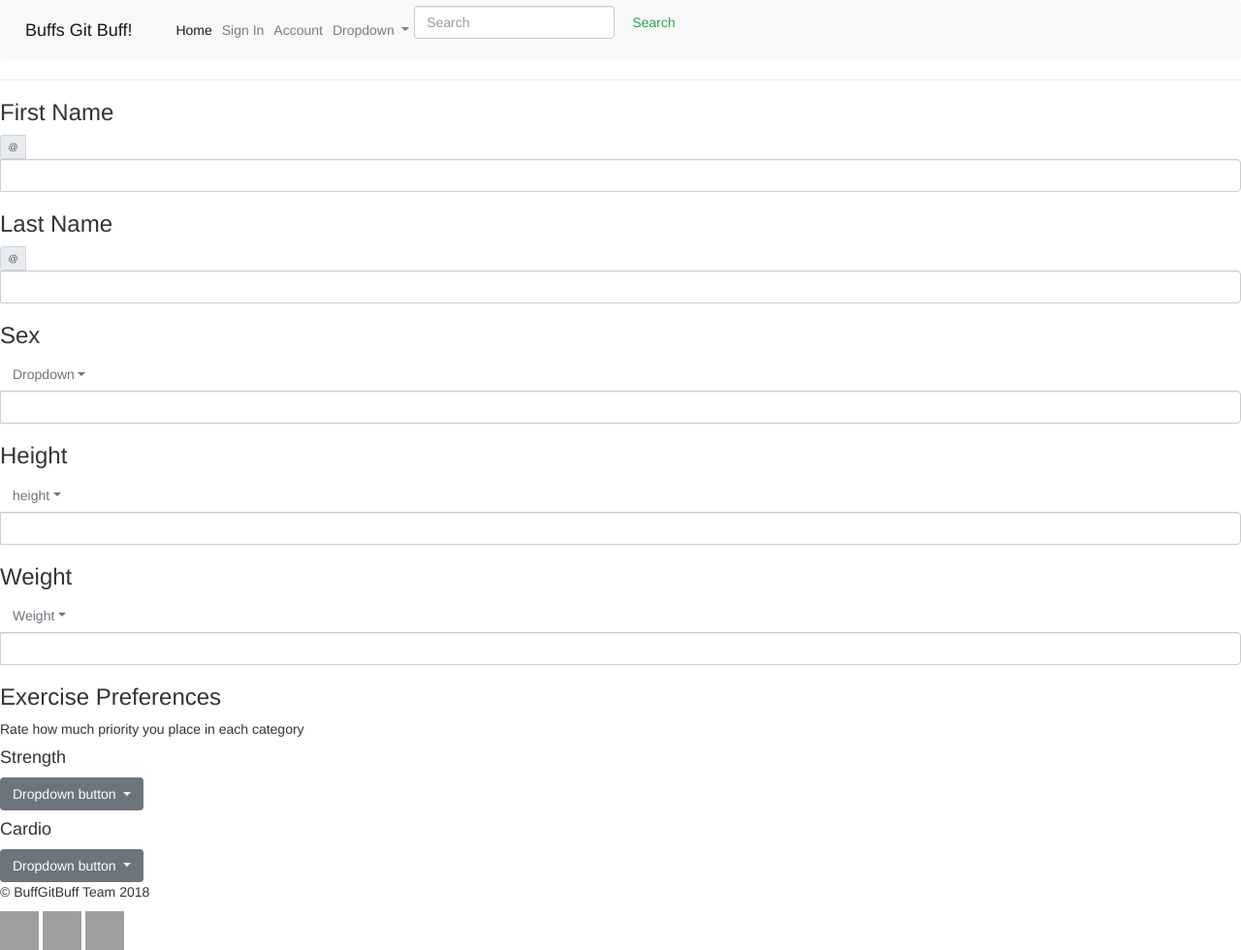
After one commit to tyto8880/buffsgitbuff, a Python web app: template buff2s/app/templates/edit_Profile.html in a window 1280 px wide. The commit adds this page. Shown: the whole page at 97% size. Run offline with Jinja, Linux system fonts and the light colour scheme; the template is opened without the code that fills it, so the values that code supplies are empty; some libraries are stand-ins or nearby versions; grey boxes are pictures that could not be loaded.

Commit message:
frontendchanges

```diff
--- a/buff2s/app/templates/baseAaron.html
+++ b/buff2s/app/templates/baseAaron.html
@@ -3,12 +3,16 @@
 <head>
     <meta charset = "utf-8">
     <title>
-        {% block title %}{% endblock %} - Buffs get Buff!
+         - Buffs get Buff!
     </title>
 
     <link rel = "stylesheet" type = "text/css" href = "{{ url_for('static',filename = 'css.css')}}">
     <link rel = "stylesheet" type = "text/css" href = "{{ url_for('static',filename = 'normalize.css')}}">
     <link rel= "stylesheet" href="https://maxcdn.bootstrapcdn.com/bootstrap/4.0.0/css/bootstrap.min.css" integrity="sha384-Gn5384xqQ1aoWXA+058RXPxPg6fy4IWvTNh0E263XmFcJlSAwiGgFAW/dAiS6JXm" crossorigin="anonymous">
+    <link rel="stylesheet" href="https://maxcdn.bootstrapcdn.com/bootstrap/3.3.6/css/bootstrap.min.css">
+    <script src="https://ajax.aspnetcdn.com/ajax/jQuery/jquery-1.12.4.min.js"></script>
+    <script>window.jQuery || document.write('<script src="/js/jquery-1.12.4.min.js">\x3C/script>')</script>
+    <script src="https://maxcdn.bootstrapcdn.com/bootstrap/3.3.7/js/bootstrap.min.js"></script>
 </head>
 <body id="header_body">
 
@@ -38,7 +42,7 @@
                     Dropdown
                 </a>
                 <div class="dropdown-menu" aria-labelledby="navbarDropdown">
-                    <a class="dropdown-item" href="#">Action</a>
+                    <a class="dropdown-item" href="{{ url_for('edit_Profile') }}">Edit Profile</a>
                     <a class="dropdown-item" href="#">Another action</a>
                     <div class="dropdown-divider"></div>
                     <a class="dropdown-item" href="#">Something else here</a>
@@ -56,13 +60,14 @@
         </form>
     </div>
 </nav>
+<hr>
 </body>
 
-<body>
-<div class = "container-fluid" style = "min-height:100%">
-    {% block body %}{% endblock %}
+<div>
+    <body>
+    {% block content %}{% endblock %}
+    </body>
 </div>
-</body>
 
 <body style= "bottom: 0; vertical-align: center;">
 <p>
--- /dev/null
+++ b/buff2s/app/templates/edit_Profile.html
@@ -0,0 +1,89 @@
+{% extends "baseAaron.html" %}
+
+{% block title %}Profile{% endblock %}
+
+{% block content %}
+<body>
+    <h3> First Name </h3>
+	<div class="input-group mb-3">
+	  <div class="input-group-prepend">
+	    <span class="input-group-text" id="basic-addon1">@</span>
+	  </div>
+	  <input type="text" class="form-control" aria-label="Username" aria-describedby="basic-addon1">
+	</div>
+	<h3> Last Name </h3>
+	<div class="input-group mb-3">
+	  <div class="input-group-prepend">
+	    <span class="input-group-text" id="basic-addon1">@</span>
+	  </div>
+	  <input type="text" class="form-control" aria-label="Username" aria-describedby="basic-addon1">
+	</div>
+	<h3> Sex </h3>
+	<div class="input-group mb-3">
+	  <div class="input-group-prepend">
+	    <button class="btn btn-outline-secondary dropdown-toggle" type="button" data-toggle="dropdown" aria-haspopup="true" aria-expanded="false">Dropdown</button>
+	    <div class="dropdown-menu">
+	      <a class="dropdown-item" href="#">Male</a>
+            <br>
+	      <a class="dropdown-item" href="#">Female</a>
+	    </div>
+	  </div>
+	  <input type="text" class="form-control" aria-label="Text input with dropdown button">
+	</div>
+	<!-- Height-->
+	<h3> Height </h3>
+	<div class="input-group mb-3">
+  		<div class="input-group-prepend">
+    		<button class="btn btn-outline-secondary dropdown-toggle" type="button" data-toggle="dropdown" aria-haspopup="true" aria-expanded="false">height</button>
+    		<div class="dropdown-menu">
+    			{% for i in range(3,7) %}
+    				{% for j in range(12) %}
+    					<a class="dropdown-item" href="#">{{ i }}'{{j}}"</a>
+                        <br>
+    				{% endfor %}
+    			{% endfor %}
+    		</div>
+  		</div>
+  	<input type="text" class="form-control" aria-label="Text input with dropdown button">
+	</div>
+	<h3> Weight </h3>
+		<div class="input-group mb-3">
+  		<div class="input-group-prepend">
+    		<button class="btn btn-outline-secondary dropdown-toggle" type="button" data-toggle="dropdown" aria-haspopup="true" aria-expanded="false">Weight</button>
+    		<div class="dropdown-menu">
+    			{% for i in range(60,400) %}
+    				<a class="dropdown-item" href="#">{{ i }} lbs</a>
+                    <br>
+    			{% endfor %}
+    		</div>
+  		</div>
+  	<input type="text" class="form-control" aria-label="Text input with dropdown button">
+	</div>
+	<h3> Exercise Preferences </h3>
+	<p>
+		Rate how much priority you place in each category
+	</p>
+	<h4>Strength</h4>
+		<div class="dropdown">
+		  <button class="btn btn-secondary dropdown-toggle" type="button" id="dropdownMenuButton" data-toggle="dropdown" aria-haspopup="true" aria-expanded="false">
+		    Dropdown button
+		  </button>
+		  <div class="dropdown-menu" aria-labelledby="dropdownMenuButton">
+		  	{% for i in range(11) %}
+		    <a class="dropdown-item" href="#"> {{i}} </a>
+		    {% endfor %}
+		  </div>
+		</div>
+	<h4>Cardio</h4>
+		<div class="dropdown">
+		  <button class="btn btn-secondary dropdown-toggle" type="button" id="dropdownMenuButton" data-toggle="dropdown" aria-haspopup="true" aria-expanded="false">
+		    Dropdown button
+		  </button>
+		  <div class="dropdown-menu" aria-labelledby="dropdownMenuButton">
+		  	{% for i in range(11) %}
+		    <a class="dropdown-item" href="#"> {{i}} </a>
+		    {% endfor %}
+		  </div>
+		</div>
+</body >
+{% endblock %}
--- a/buff2s/app/templates/home.html
+++ b/buff2s/app/templates/home.html
@@ -1,3 +1,3 @@
-{% extends 'base.html' %}
+{% extends 'baseAaron.html' %}
 
 {% block title %}Home{% endblock %}
--- a/buff2s/app/templates/login.html
+++ b/buff2s/app/templates/login.html
@@ -1,4 +1,4 @@
-{% extends 'base.html' %}
+{% extends 'baseAaron.html' %}
 
 {% block title %}Login{% endblock %}
 
--- a/buff2s/app/templates/signup.html
+++ b/buff2s/app/templates/signup.html
@@ -1,4 +1,4 @@
-{% extends 'base.html' %}
+{% extends 'baseAaron.html' %}
 
 {% block title %}Signup{% endblock %}
 
--- a/buff2s/app/templates/user.html
+++ b/buff2s/app/templates/user.html
@@ -1,4 +1,4 @@
-{% extends 'base.html' %}
+{% extends 'baseAaron.html' %}
 
 {% block title %}{{ user.username }}'s Workout Page{% endblock %}
 
```
Also changed, not shown: buff2s/app/routes.py (+7 -2 lines), buff2s/app/templates/base.html (+7 -1 lines).
